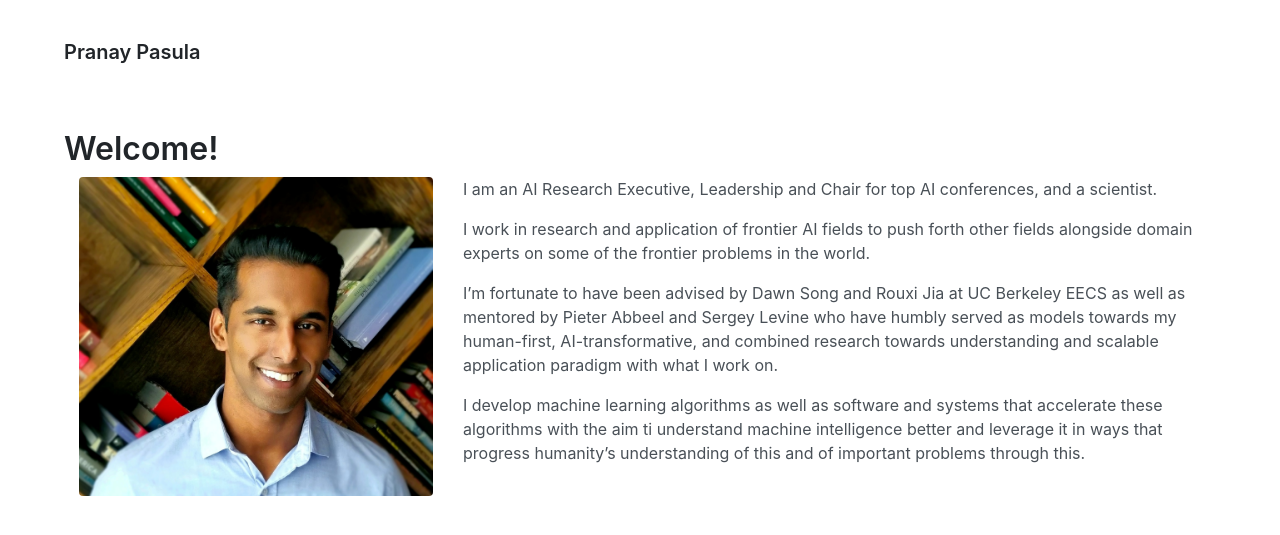
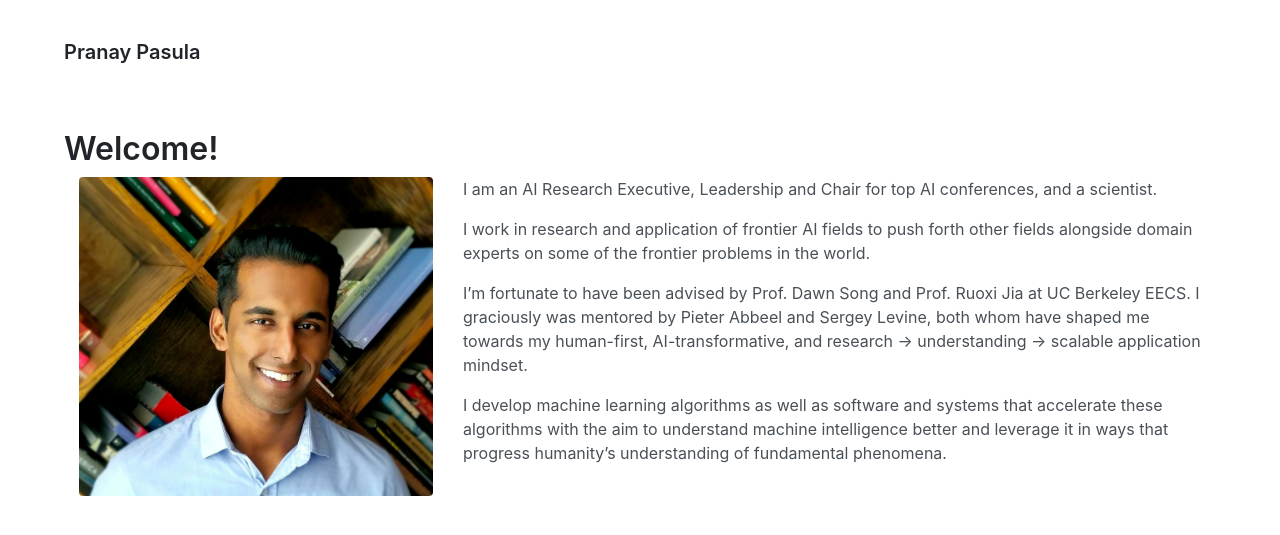
Before and after one commit to PranayPasula/pranaypasula.github.io, a Jekyll site: the page built from _posts/2020-06-15-my-first-post.md, in a window 1280 px wide. Shown: the top 535 px of the page. Built offline with Jekyll 4.4.1, drawn with Linux system fonts in a browser that asks for light colours.

Commit message:
Update 2020-06-15-my-first-post.md
Corrections

```diff
--- a/_posts/2020-06-15-my-first-post.md
+++ b/_posts/2020-06-15-my-first-post.md
@@ -13,7 +13,7 @@ I am an AI Research Executive, Leadership and Chair for top AI conferences, and
 
 I work in research and application of frontier AI fields to push forth other fields alongside domain experts on some of the frontier problems in the world.
 
-I'm fortunate to have been advised by Dawn Song and Rouxi Jia at UC Berkeley EECS as well as mentored by Pieter Abbeel and Sergey Levine who have humbly served as models towards my human-first, AI-transformative, and combined research towards understanding and scalable application paradigm with what I work on.
+I'm fortunate to have been advised by Prof. Dawn Song and Prof. Ruoxi Jia at UC Berkeley EECS. I graciously was mentored by Pieter Abbeel and Sergey Levine, both whom have shaped me towards my human-first, AI-transformative, and research -> understanding -> scalable application mindset.
 
-I develop machine learning algorithms as well as software and systems that accelerate these algorithms with the aim ti understand machine intelligence better and leverage it in ways that progress humanity's understanding of this and of important problems through this.
+I develop machine learning algorithms as well as software and systems that accelerate these algorithms with the aim to understand machine intelligence better and leverage it in ways that progress humanity's understanding of fundamental phenomena.
 </div>
```
